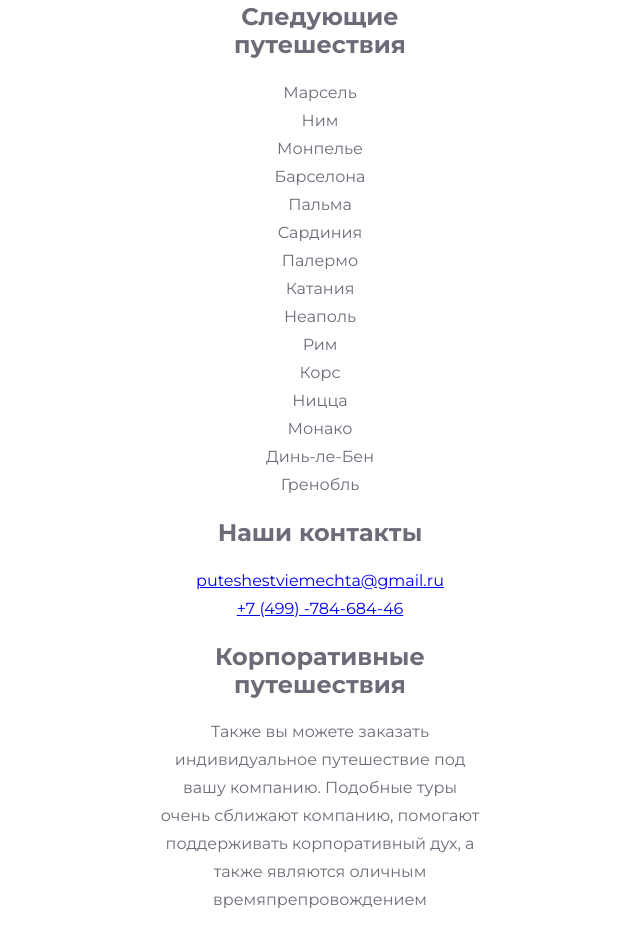
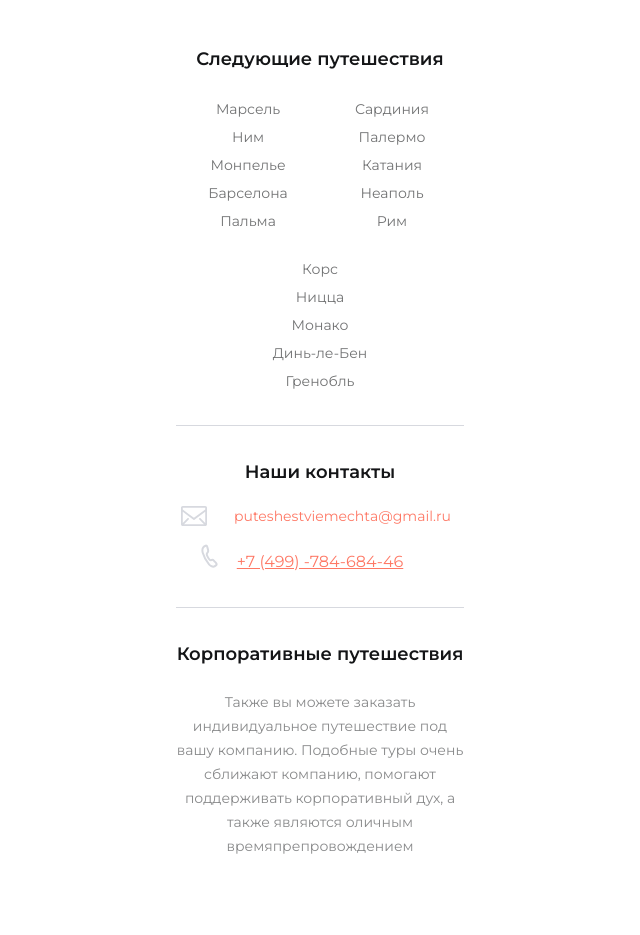
Before and after one commit to andrew28051985/travel-around-europe, a website: page source/index.html in a window 1280 px wide. Shown: the part 5977-6912 px from the top of the page, without its empty margins (320-960 px from the left). Drawn offline with nearby package versions, Linux system fonts and the light colour scheme; files that its build step writes are made by us from their sources; files whose address does not match are found by name.

Commit message:
ADD: styled footer mobyle version

```diff
--- a/source/index.html
+++ b/source/index.html
@@ -398,12 +398,12 @@
           <p class="questions__text">
             Оставьте свой номер или e-mail и мы свяжемся с Вами
           </p>
-          <form class="questions__form form" action="https://echo.htmlacademy.ru" method="POST" target="_blank">
+          <form class="questions__form form" action="https://echo.htmlacademy.ru" method="POST" target="_blank" autocomplete="off">
             <label class="form__label form__label--phone" for="phone">
               +7
             </label>
             <span class="form__invalid">Данные не верны</span>
-            <input class="form__input form__input--phone" type="tel" id="phone" name="phone" placeholder="Введите 10 цифр номера">
+            <input class="form__input form__input--phone" type="tel" id="phone" name="phone" placeholder="Введите 10 цифр номера" required>
             <label class="form__label visually-hidden" for="email">Email</label>
             <span class="form__invalid form__invalid--email">Данные не верны</span>
             <input class="form__input" type="email" id="email" name="email" placeholder="E-mail">
@@ -420,86 +420,86 @@
       <div class="page-footer__wrapper">
 
         <section class="page-footer__next-trips">
-          <h2 class="page-footer__title">
+          <h2 class="page-footer__title page-footer__title--trips">
             Следующие путешествия
           </h2>
             <ul class="page-footer__next-trips-list">
               <li class="page-footer__next-trips-item">
-                <a class="page-footer__next-trips-item-link">
+                <a href="#" class="page-footer__next-trips-item-link">
                   Марсель
                 </a>
               </li>
               <li class="page-footer__next-trips-item">
-                <a class="page-footer__next-trips-item-link">
+                <a href="#" class="page-footer__next-trips-item-link">
                   Ним
                 </a>
               </li>
             <li class="page-footer__next-trips-item">
-              <a class="page-footer__next-trips-item-link">
+              <a href="#" class="page-footer__next-trips-item-link">
                 Монпелье
               </a>
             </li>
             <li class="page-footer__next-trips-item">
-              <a class="page-footer__next-trips-item-link">
+              <a href="#" class="page-footer__next-trips-item-link">
                 Барселона
               </a>
             </li>
             <li class="page-footer__next-trips-item">
-              <a class="page-footer__next-trips-item-link">
+              <a href="#" class="page-footer__next-trips-item-link">
                 Пальма
               </a>
             </li>
           </ul>
           <ul class="page-footer__next-trips-list">
             <li class="page-footer__next-trips-item">
-              <a class="page-footer__next-trips-item-link">
+              <a href="#" class="page-footer__next-trips-item-link">
                 Сардиния
               </a>
             </li>
             <li class="page-footer__next-trips-item">
-              <a class="page-footer__next-trips-item-link">
+              <a href="#" class="page-footer__next-trips-item-link">
                 Палермо
               </a>
             </li>
           <li class="page-footer__next-trips-item">
-            <a class="page-footer__next-trips-item-link">
+            <a href="#" class="page-footer__next-trips-item-link">
               Катания
             </a>
           </li>
           <li class="page-footer__next-trips-item">
-            <a class="page-footer__next-trips-item-link">
+            <a href="#" class="page-footer__next-trips-item-link">
               Неаполь
             </a>
           </li>
           <li class="page-footer__next-trips-item">
-            <a class="page-footer__next-trips-item-link">
+            <a href="#" class="page-footer__next-trips-item-link">
               Рим
             </a>
           </li>
         </ul>
         <ul class="page-footer__next-trips-list">
           <li class="page-footer__next-trips-item">
-            <a class="page-footer__next-trips-item-link">
+            <a href="#" class="page-footer__next-trips-item-link">
               Корс
             </a>
           </li>
           <li class="page-footer__next-trips-item">
-            <a class="page-footer__next-trips-item-link">
+            <a href="#" class="page-footer__next-trips-item-link">
               Ницца
             </a>
           </li>
         <li class="page-footer__next-trips-item">
-          <a class="page-footer__next-trips-item-link">
+          <a href="#" class="page-footer__next-trips-item-link">
             Монако
           </a>
         </li>
         <li class="page-footer__next-trips-item">
-          <a class="page-footer__next-trips-item-link">
+          <a href="#" class="page-footer__next-trips-item-link">
             Динь-ле-Бен
           </a>
         </li>
         <li class="page-footer__next-trips-item">
-          <a class="page-footer__next-trips-item-link">
+          <a href="#" class="page-footer__next-trips-item-link">
             Гренобль
           </a>
         </li>
@@ -513,12 +513,18 @@
           <ul class="page-footer__contacts-list">
             <li class="page-footer__contacts-item">
               <a href="mailto:puteshestviemechta@gmail.ru" class="page-footer__link-email">
-                puteshestviemechta@gmail.ru
+                <svg width="26" height="20" viewBox="0 0 26 20" fill="none" xmlns="http://www.w3.org/2000/svg">
+                  <path d="M24.2273 0H1.77273C0.768182 0 0 0.764706 0 1.76471V18.2353C0 19.2353 0.768182 20 1.77273 20H24.2273C25.2318 20 26 19.2353 26 18.2353V1.76471C26 0.764706 25.2318 0 24.2273 0ZM24.2273 17L19.5591 12.3529C19.2045 12 18.6727 12 18.3182 12.3529C17.9636 12.7059 17.9636 13.2353 18.3182 13.5882L22.9864 18.2353H3.01362L7.68182 13.5882C8.03636 13.2353 8.03636 12.7059 7.68182 12.3529C7.32727 12 6.79547 12 6.44092 12.3529L1.77273 17V5.70585L12.4091 13.7059C12.5864 13.8236 12.7636 13.8823 12.9409 13.8823C13.1182 13.8823 13.2954 13.8236 13.4727 13.7059L24.2273 5.70585V17ZM24.2273 1.76471V3.4706L12.9409 11.8235L1.77273 3.4706V1.76471H24.2273Z"  fill="currentColor" fill="#D7D9DF"/>
+                  </svg>
+                <span>puteshestviemechta@gmail.ru</span>
               </a>
             </li>
             <li class="page-footer__contacts-item">
               <a href="tel:+749978468446" class="page-footer__link-phone phone-link">
-                +7 (499) -784-684-46
+                <svg width="17" height="24" aria-hidden="true" viewBox="0 0 17 24" fill="none" xmlns="http://www.w3.org/2000/svg">
+                  <path d="M1.39635 6.62432C1.31179 5.42623 1.57753 4.24606 2.28114 3.29684C2.89115 2.43632 3.68536 1.96636 4.64264 1.69172C5.44893 1.4525 5.9774 1.74561 6.20992 2.64204C6.54211 3.98224 7.01622 5.3225 7.18836 6.73361C7.24271 7.35485 6.84108 8.23322 6.40623 8.6856C5.31608 9.75888 5.54257 10.5399 6.37 12.1643C6.62669 12.6881 7.03436 13.5934 7.82858 14.7919C8.65601 15.9992 9.09389 16.6472 10.1569 16.0975C11.3376 15.5035 12.1983 15.8855 13.0891 16.8444C13.6931 17.5369 14.3574 18.1318 14.9614 18.8243C15.8341 19.8542 15.7949 20.5641 15.1124 21.2915C13.8833 22.6309 11.854 23.0736 10.3441 22.1766C9.51064 21.6881 8.68018 21.0487 8.01884 20.303C5.10471 16.9825 3.00291 13.1212 1.73759 8.76321C1.53526 8.02654 1.44165 7.28104 1.39635 6.62432Z" stroke="currentColor" stroke="#D7D9DF" stroke-width="2" stroke-miterlimit="10"/>
+                  </svg>
+                  <span>+7 (499) -784-684-46</span>
               </a>
             </li>
           </ul>
--- a/source/sass/blocks/page-footer.scss
+++ b/source/sass/blocks/page-footer.scss
@@ -1,5 +1,105 @@
 .page-footer {
   width: 320px;
   margin: 0 auto;
+  padding-bottom: 26px;
   text-align: center;
+
+  &__wrapper {
+    padding: 0 16px;
+  }
+
+  &__next-trips {
+    display: grid;
+    gap: 20px 0;
+    grid-template-columns: repeat(2, 1fr);
+    align-items: center;
+    justify-content: center;
+    margin-bottom: 30px;
+    padding-bottom: 30px;
+    border-bottom: 1px solid $line-footer;
+  }
+  &__next-trips-list:last-child:nth-child(4n-2),
+  &__next-trips-list:last-child:nth-child(2n) {
+    grid-column: 1/-1;
+    justify-self: stretch;
+  }
+
+  &__title {
+    grid-column: 1/-1;
+    justify-self: stretch;
+    margin: 0;
+    margin-bottom: 20px;
+    font-size: 18px;
+    font-weight: 600;
+    line-height: 32px;
+    color: $link-dark;
+  }
+  &__title--trips {
+    margin-bottom: 0;
+  }
+
+  &__next-trips-item-link {
+    font-size: 14px;
+    line-height: 17px;
+    color: $gallery-hover;
+    text-decoration: none;
+    &:hover,
+    &:active,
+    &:focus {
+      color: $basik-accent;
+    }
+  }
+
+  &__contacts-list {
+    margin-bottom: 30px;
+    padding-bottom: 29px;
+    border-bottom: 1px solid $line-footer;
+  }
+  &__contacts-item {
+    position: relative;
+    margin-bottom: 21px;
+  }
+  &__contacts-item:last-child {
+    margin-bottom: 0;
+  }
+  &__contacts-item a {
+    color: $basik-accent;
+  }
+  &__link-email {
+    display: block;
+    padding-left: 45px;
+    font-size: 14px;
+    line-height: 17px;
+    text-decoration: none;
+    &:hover svg,
+    &:focus svg{
+      color: $basik-accent;
+    }
+  }
+  &__link-email svg {
+    position: absolute;
+    left: 5px;
+    top: -2px;
+    color: $line-footer;
+  }
+  &__link-phone {
+    line-height: 32px;
+    &:hover svg,
+    &:focus svg{
+      color: $basik-accent;
+    }
+  }
+  &__link-phone svg {
+    position: absolute;
+    left: 25px;
+    top: -2px;
+    color: $line-footer;
+  }
+
+  &__text {
+    margin: 0;
+    font-size: 14px;
+    line-height: 24px;
+    color: $footer-text;
+  }
 }
--- a/source/sass/blocks/questions.scss
+++ b/source/sass/blocks/questions.scss
@@ -1,4 +1,6 @@
 .questions {
+  margin-bottom: 60px;
+
   &__wrapper {
     padding: 50px 16px;
     background-color: $second-light;
--- a/source/sass/global/variable.scss
+++ b/source/sass/global/variable.scss
@@ -9,9 +9,11 @@ $basik-accent: #FE7865;
 $accent-hover: #F17D4B;
 $toggle-closed: rgba(20, 21, 23, 0.2);
 $gallery-hover: rgba(20, 21, 23, 0.6);
+$footer-text: rgba(20, 21, 23, 0.5);
 $title-accent: rgba(20, 21, 23, 0.7);
 $basik-light-opacyti: rgba(255, 255, 255, 0.7);
 $dodgerBlue: #1E90FF;
+$line-footer: #D7D9DF;
 
 $mobile-width-only: 767px;
 $tablet-width: 768px;
```
Also changed, not shown: README.md, source/img/icon/icon-email.svg (added).
